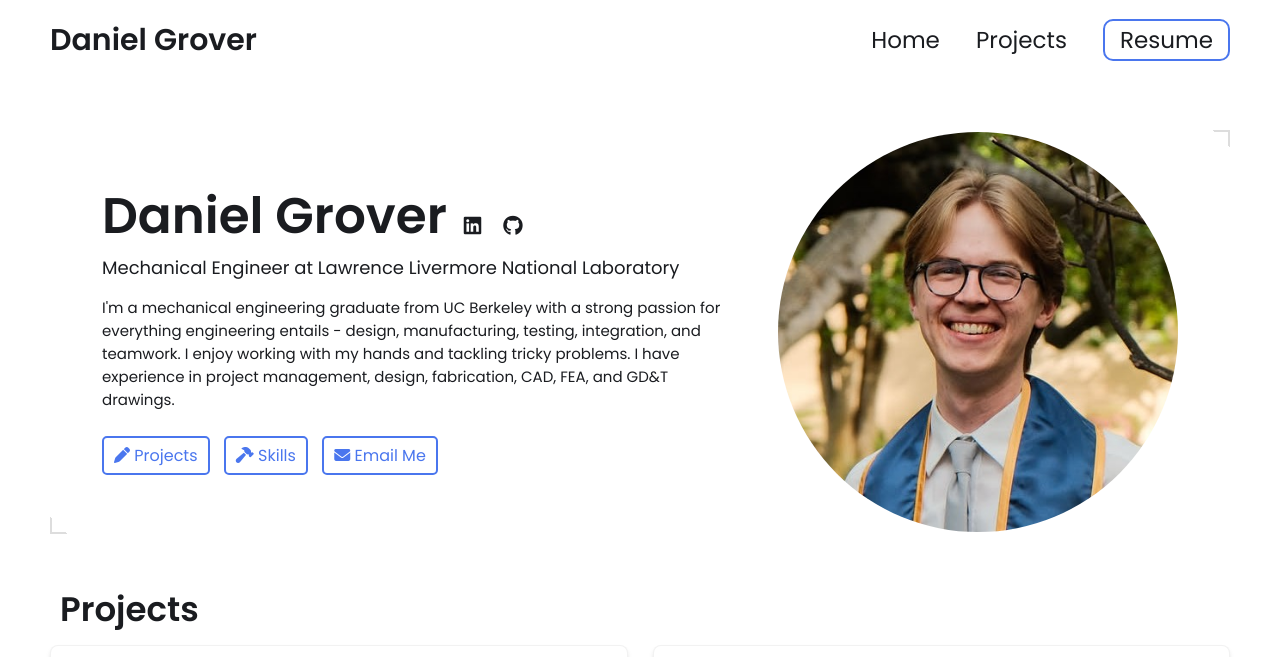
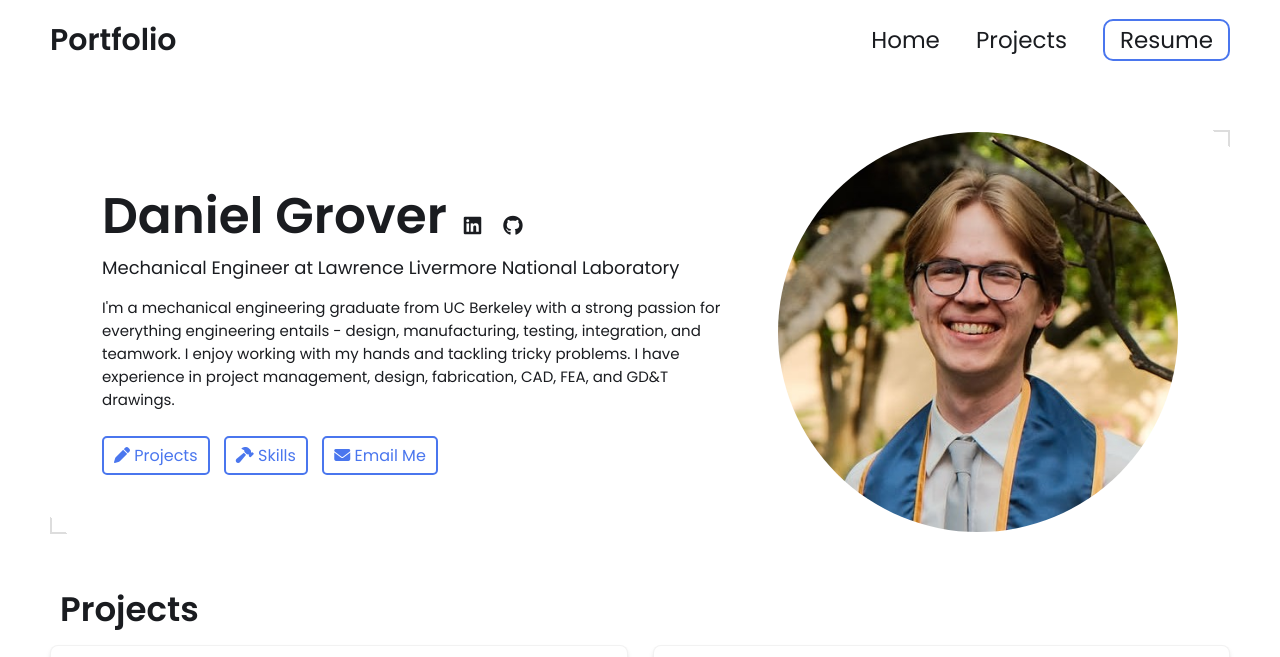
Before and after one commit to dannnyb0y/portfolio, a Jekyll site: the page built from index.html, in a window 1280 px wide and 900 px high, cut to the strip 0-657 px from the top of the window. Built offline with Jekyll 4.4.1, drawn with Linux system fonts in a browser that asks for light colours.

Commit message:
update navbar

```diff
--- a/_includes/navbar.html
+++ b/_includes/navbar.html
@@ -1,7 +1,7 @@
 <!-- _includes/nav.html -->
 <nav>
     <div class="left">
-        <a href="/">{{site.name}}</a>
+        <a href="/">Portfolio</a>
     </div>
 
     <!-- Desktop Menu -->
```
